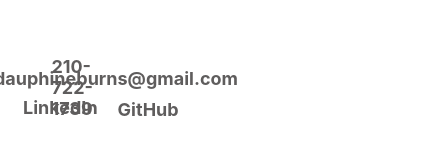
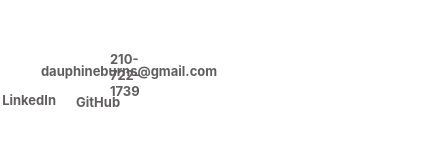
Before and after one commit to burnsgirl/dauphineburnsportfolio, a React (Create React App) app: page / in a window 390 px wide. Shown: the part 4592-4747 px from the top of the page, 426 px wide, since content can reach past the window. Built offline with nearby package versions, Linux system fonts and the light colour scheme.

Commit message:
footer finished for 865

```diff
--- a/src/components/footer/footer.css
+++ b/src/components/footer/footer.css
@@ -40,35 +40,10 @@
 
 @media screen and (max-width:850px) {
 
-
-
-    /* #numberf {
-        position: relative;
-        left:44px;
+    .footer ul {
+        font-size: 13px;
     }
 
-    ul {
-        align-items: left;
-        justify-content: left;
-    }
-
-    #emailf {
-        position: relative;
-        left: -11px;
-        top: 11px;
-    }
-
-    #linkedinf {
-        position: relative;
-        left: 70px;
-        top: 23px;
-    }
-
-    #githubf {
-        position: relative;
-        left: 78px;
-        top: 30px;
-    }  */
 }
 
 @media screen and (max-width:450px) {
```
